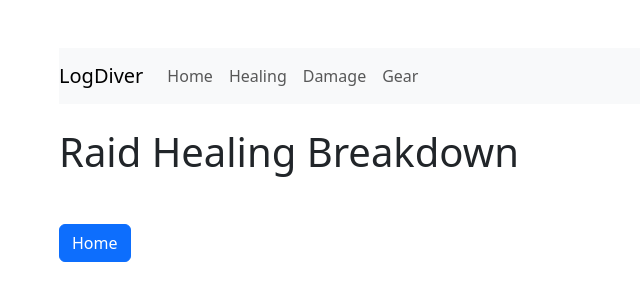
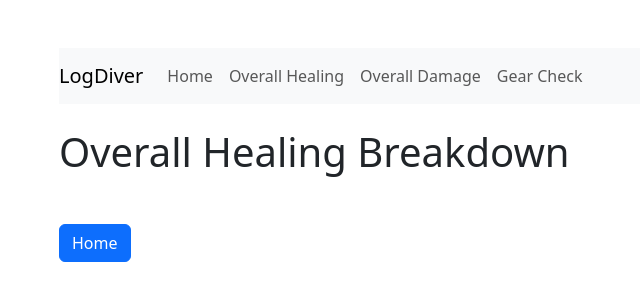
Before and after one commit to LiamMeisinger/warcraft-logs-break-down, a Flask app: template templates/raid_healing.html in a window 1280 px wide. Shown: the top 301 px of the page, without its empty margins (23-663 px from the left). Run offline with Flask 3, Linux system fonts and the light colour scheme; the template is opened without the code that fills it, so the values that code supplies are empty; parts of the project's set-up code (start-up, migrations or seed data) failed here and were passed over.

Commit message:
Filter raid data query by boss encounter ID number. UI updates

```diff
--- a/main.py
+++ b/main.py
@@ -28,11 +28,10 @@ raid_code = ""
 
 
 def is_cache_valid():
-    # Cache expires after 10 minutes
+    # Cache expires after 100 minutes
     return time.time() - last_fetched < 6000  # 6000 seconds = 100 minutes
 
 
-# Step 1: Request access token using client credentials flow
 @app.route('/')
 def index():
     global access_token  # Declare the global token variable
@@ -59,14 +58,12 @@ def index():
         return f"An error occurred: {str(e)}"
 
 
-# Example route that will use the stored access token
 @app.route('/raid-data', methods=['GET', 'POST'])
 def raid_data():
-    global access_token  # Access the global token
-    global raid_data_cache, last_fetched
+    global access_token, raid_data_cache, last_fetched, raid_code
 
     if request.method == 'POST':
-        raid_code = request.form['raidCode']  # Get the raid code from the form input
+        raid_code = request.form['raidCode']
 
         # Prepare headers with the access token
         headers = {
@@ -74,8 +71,8 @@ def raid_data():
             'Content-Type': 'application/json'
         }
 
-        # Insert the raid_code dynamically into the GraphQL query
-        query = f"""
+        # Step 1: Get all fight IDs
+        query_fights = f"""
             {{
               reportData {{
                 report(code: "{raid_code}") {{
@@ -83,57 +80,59 @@ def raid_data():
                     id
                     name
                   }}
-                  damageTable: table(dataType: DamageDone, fightIDs: [31])
-                  healingTable: table(dataType: Healing, fightIDs: [31])
                 }}
               }}
             }}
         """
+        response_fights = requests.post(
+            'https://www.warcraftlogs.com/api/v2/client',
+            headers=headers,
+            json={'query': query_fights}
+        )
 
-        # Make the POST request to the Warcraft Logs API
-        response = requests.post('https://www.warcraftlogs.com/api/v2/client', headers=headers, json={'query': query})
+        if response_fights.status_code == 200:
+            data = response_fights.json()
+            fights = data.get('data', {}).get('reportData', {}).get('report', {}).get('fights', [])
 
-        if response.status_code == 200:
-            # Successfully received data, so cache it and update timestamp
-            raid_data_cache = response.json()
-            last_fetched = time.time()
-            fights = raid_data_cache['data']['reportData']['report']['fights']
+            # Filter to include only boss encounters
+            unique_fights = {fight['name']: fight for fight in fights if fight['name'] in bosses}
+            fight_ids = [fight['id'] for fight in unique_fights.values()]
 
-            # Dictionary to store the highest ID for each unique name
-            unique_fights = {}
-            for fight in fights:
-                name = fight['name']
-                id = fight['id']
+            if not fight_ids:
+                return render_template('home.html', error="No valid boss encounters found.")
 
-                if name in bosses:
-                    if name not in unique_fights or id > unique_fights[name]['id']:
-                        unique_fights[name] = fight
+            # Step 2: Fetch damage and healing data
+            query = f"""
+            {{
+              reportData {{
+                report(code: "{raid_code}") {{
+                  fights {{
+                    id
+                    name
+                  }}
+                  damageTable: table(dataType: DamageDone, fightIDs: {fight_ids})
+                  healingTable: table(dataType: Healing, fightIDs: {fight_ids})
+                }}
+              }}
+            }}
+        """
+            response = requests.post('https://www.warcraftlogs.com/api/v2/client', headers=headers,
+                                     json={'query': query})
 
-            # Convert the dictionary back to a list of fights
-            unique_fights_list = list(unique_fights.values())
-            return render_template('home.html', fights=unique_fights_list)
+            if response.status_code == 200:
+                raid_data_cache = response.json()
+                last_fetched = time.time()
+                return render_template('home.html', fights=unique_fights.values())
 
-        else:
-            # Handle errors if API call fails
-            error_message = f"Error fetching raid data: {response.status_code} - {response.text}"
-            return render_template('home.html', error=error_message)
+            return render_template('home.html',
+                                   error=f"Error fetching raid data: {response.status_code} - {response.text}")
 
+    # Use cached data if available and valid
     if is_cache_valid() and raid_data_cache is not None:
         fights = raid_data_cache['data']['reportData']['report']['fights']
+        unique_fights = {fight['name']: fight for fight in fights if fight['name'] in bosses}
+        return render_template('home.html', fights=unique_fights.values())
 
-        unique_fights = {}
-        for fight in fights:
-            name = fight['name']
-            id = fight['id']
-
-            if name in bosses:
-                if name not in unique_fights or id > unique_fights[name]['id']:
-                    unique_fights[name] = fight
-
-        unique_fights_list = list(unique_fights.values())
-        return render_template('home.html', fights=unique_fights_list)
-
-    # If GET request and no cache available, prompt user to enter a raid code
     return render_template('home.html', error="Please enter a raid code.")
 
 
@@ -151,6 +150,10 @@ def raid_damage():
 
     # Extract the damage data
     entries = raid_data_cache['data']['reportData']['report']['damageTable']['data']['entries']
+
+    # Example to verify length of targets
+    for entry in entries:
+        print(f"{entry['name']} has {len(entry['targets'])} targets")
 
     # Render the raid_damage.html template and pass the entries data
     return render_template('raid_damage.html', entries=entries)
@@ -198,7 +201,6 @@ def raid_gear():
 if __name__ == '__main__':
     app.run(port=8000)
 
-
 """TODO
 1. Migrate Healing and dmg to ID encounter
 """
--- a/templates/home.html
+++ b/templates/home.html
@@ -22,7 +22,10 @@
     <hr>
     <ul class="list-group">
         {% for fight in fights %}
-            <li class="list-group-item">{{ fight.name }} (ID: {{ fight.id }})</li>
+            <div class="card-header" data-bs-toggle="collapse" href="#collapse-{{ loop.index }}" role="button" aria-expanded="false" aria-controls="collapse-{{ loop.index }}">
+                <li class="list-group-item"><strong>{{ fight.name }}</strong> (ID: {{ fight.id }})</li>
+            </div>
+
         {% endfor %}
     </ul>
 {% endif %}
--- a/templates/layout.html
+++ b/templates/layout.html
@@ -19,13 +19,13 @@
                         <a class="nav-link" href="/raid-data">Home</a>
                     </li>
                     <li class="nav-item">
-                        <a class="nav-link" href="/raid-healing">Healing</a>
+                        <a class="nav-link" href="/raid-healing">Overall Healing</a>
                     </li>
                     <li class="nav-item">
-                        <a class="nav-link" href="/raid-damage">Damage</a>
+                        <a class="nav-link" href="/raid-damage">Overall Damage</a>
                     </li>
                     <li class="nav-item">
-                        <a class="nav-link" href="/gear-check">Gear</a>
+                        <a class="nav-link" href="/gear-check">Gear Check</a>
                     </li>
 
                 </ul>
--- a/templates/raid_damage.html
+++ b/templates/raid_damage.html
@@ -1,7 +1,7 @@
 {% extends "layout.html" %}
 
 {% block content %}
-<h1 class="my-4">Encounter Damage Breakdown</h1>
+<h1 class="my-4">Overall Damage Breakdown</h1>
 
 {% for entry in entries %}
     <div class="card my-3">
@@ -32,7 +32,7 @@
                 {% for ability in entry.abilities %}
                 <li class="list-group-item">
                     <div>
-                        <strong>{{ ability.name }} Damage:</strong> {{ ability.total }}
+                        <strong>{{ ability.name }} Damage</strong>: {{ ability.total }}
                     </div>
 
                 </li>
@@ -42,5 +42,5 @@
     </div>
 {% endfor %}
 
-<a href="/" class="btn btn-primary mt-4">Home</a>
+<a href="/raid-data" class="btn btn-primary mt-4">Home</a>
 {% endblock %}
--- a/templates/raid_gear.html
+++ b/templates/raid_gear.html
@@ -1,7 +1,7 @@
 {% extends "layout.html" %}
 
 {% block content %}
-<h1 class="my-4">Encounter Gear Breakdown</h1>
+<h1 class="my-4">Overall Gear Breakdown</h1>
 
 {% for entry in entries %}
     <div class="card my-3">
@@ -27,5 +27,5 @@
     </div>
 {% endfor %}
 
-<a href="/" class="btn btn-primary mt-4">Home</a>
+<a href="/raid-data" class="btn btn-primary mt-4">Home</a>
 {% endblock %}
--- a/templates/raid_healing.html
+++ b/templates/raid_healing.html
@@ -1,7 +1,7 @@
 {% extends "layout.html" %}
 
 {% block content %}
-<h1 class="my-4">Raid Healing Breakdown</h1>
+<h1 class="my-4">Overall Healing Breakdown</h1>
 
 {% for entry in entries %}
     <div class="card my-3">
@@ -27,15 +27,17 @@
             </div>
 
         </div>
+        <div class="card-body">
         <ul class="list-group list-group-flush">
             {% for ability in entry.abilities %}
             <li class="list-group-item">
-                {{ ability.name }} Healing: {{ ability.total }}
+                <strong>{{ ability.name }} Healing</strong>: {{ ability.total }}
             </li>
             {% endfor %}
         </ul>
+       </div>
     </div>
 {% endfor %}
 
-<a href="/" class="btn btn-primary mt-4">Home</a>
+<a href="/raid-data" class="btn btn-primary mt-4">Home</a>
 {% endblock %}
```
